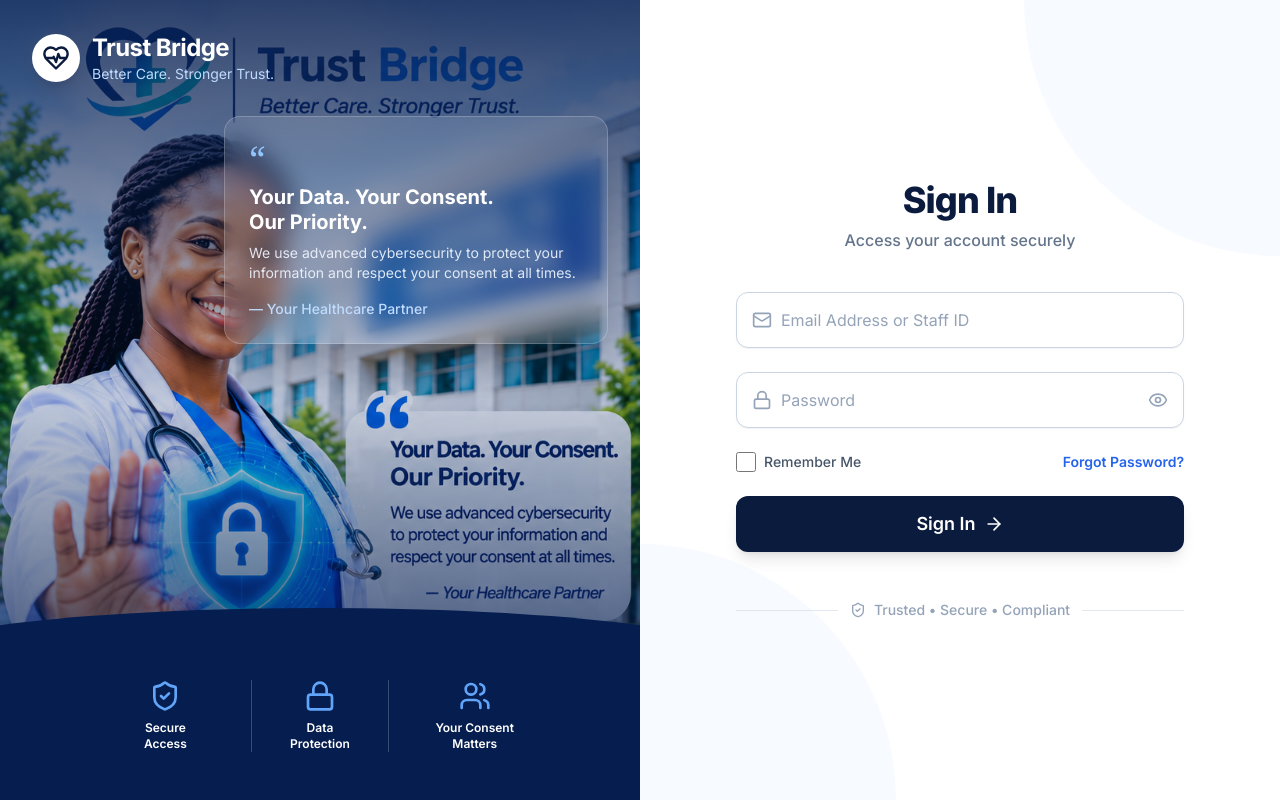
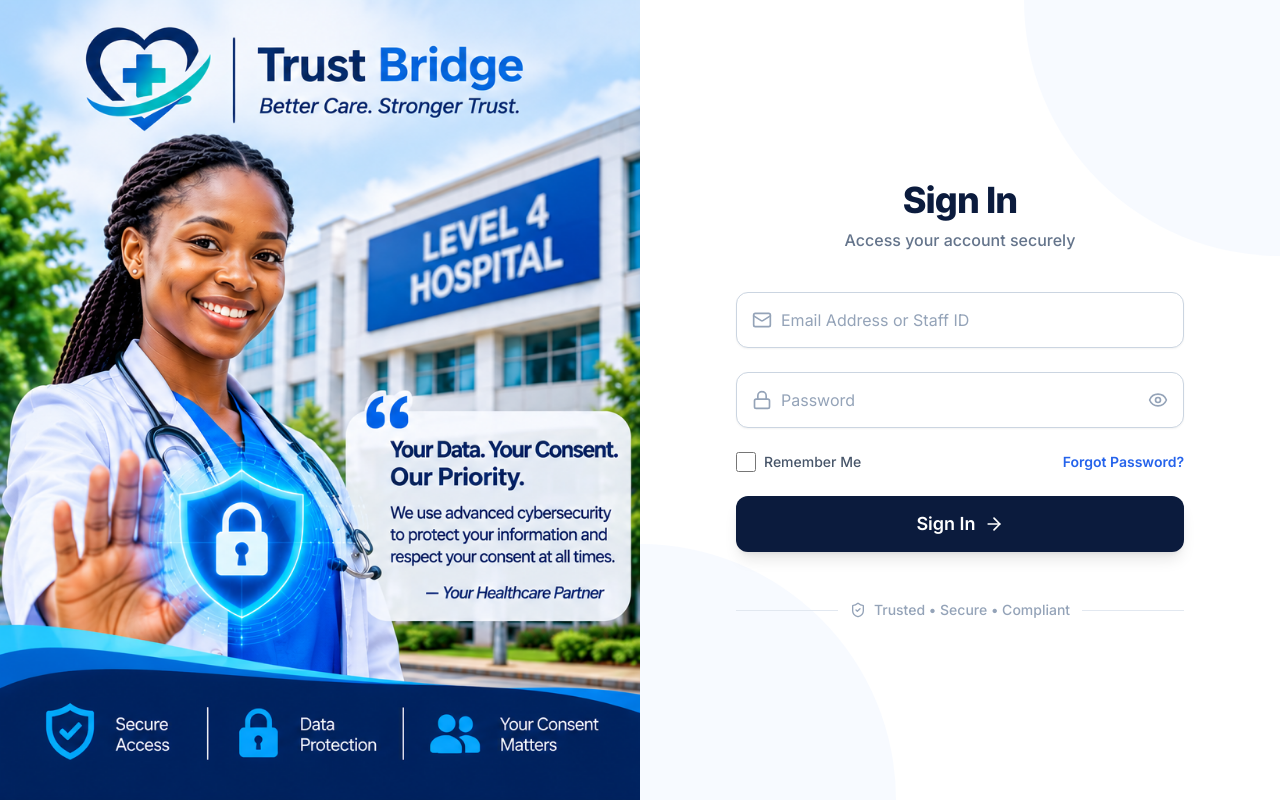
Before and after one commit to matage-sudo/trustbridge, a Next.js app in the folder frontend/: page /login in a window 1280 px wide. Built offline with nearby package versions, Linux system fonts and the light colour scheme; no server answers.

Commit message:
fix(ui): use bg-cover to fill entire left panel without bars

```diff
--- a/frontend/src/app/login/page.tsx
+++ b/frontend/src/app/login/page.tsx
@@ -3,7 +3,7 @@
 import { useState } from "react";
 import Link from "next/link";
 import { useRouter } from "next/navigation";
-import { ShieldCheck, ArrowRight, Mail, Lock, Eye, EyeOff, ShieldAlert, HeartPulse, Users, Shield } from "lucide-react";
+import { ShieldCheck, ArrowRight, Mail, Lock, Eye, EyeOff, ShieldAlert } from "lucide-react";
 import { createClient } from "@/lib/supabase";
 import { clearApiCache, getApiContext } from "@/lib/api";
 import { Button } from "@/components/ui/Button";
@@ -57,71 +57,13 @@ export default function LoginPage() {
   return (
     <div className="min-h-screen flex bg-white">
 
-      {/* ======================================================== */}
-      {/* LEFT SIDE - RECREATED POSTER (HTML/CSS ONLY)             */}
-      {/* ======================================================== */}
-      <div className="hidden lg:flex lg:w-1/2 relative overflow-hidden bg-[#061e4f] flex-col justify-between">
+      {/* LEFT SIDE - IMAGE FILLING THE ENTIRE LEFT HALF */}
+      <div
+        className="hidden lg:block lg:w-1/2 relative bg-cover bg-[center_top]"
+        style={{ backgroundImage: "url('/login-bg.png')" }}
+      />
 
-        {/* Background Image (Using your image, but covering the whole area) */}
-        <div
-          className="absolute inset-0 bg-cover bg-[center_top] opacity-80"
-          style={{ backgroundImage: "url('/login-bg.png')" }}
-        ></div>
-
-        {/* Gradient Overlays for readability */}
-        <div className="absolute inset-0 bg-gradient-to-b from-[#061e4f]/80 via-transparent to-[#061e4f]"></div>
-
-        {/* 1. TOP LOGO */}
-        <div className="relative z-10 p-8 flex items-center gap-3">
-          <div className="w-12 h-12 bg-white rounded-full flex items-center justify-center shadow-lg">
-            <HeartPulse className="w-7 h-7 text-[#0B1B3D]" />
-          </div>
-          <div>
-            <h1 className="text-2xl font-bold text-white tracking-tight">Trust Bridge</h1>
-            <p className="text-sm text-blue-200">Better Care. Stronger Trust.</p>
-          </div>
-        </div>
-
-        {/* 2. GLASSMORPHISM QUOTE BOX */}
-        <div className="relative z-10 px-8 mb-12">
-          <div className="bg-white/10 backdrop-blur-md border border-white/20 p-6 rounded-2xl max-w-sm ml-auto text-white shadow-2xl">
-            <div className="text-4xl text-blue-300 font-serif leading-none mb-2">“</div>
-            <h2 className="text-xl font-bold mb-2 leading-tight">Your Data. Your Consent.<br/>Our Priority.</h2>
-            <p className="text-sm text-blue-50/90 mb-4">
-              We use advanced cybersecurity to protect your information and respect your consent at all times.
-            </p>
-            <p className="text-sm font-medium text-blue-200">— Your Healthcare Partner</p>
-          </div>
-        </div>
-
-        {/* 3. BOTTOM WAVE & ICONS */}
-        <div className="relative z-10 w-full mt-auto">
-          {/* Wavy shape */}
-          <div className="absolute -top-10 left-0 w-full h-12 bg-[#061e4f]" style={{ clipPath: "ellipse(65% 100% at 50% 100%)" }}></div>
-
-          <div className="bg-[#061e4f] pt-8 pb-12 px-8">
-            <div className="grid grid-cols-3 gap-4 max-w-md mx-auto text-center text-white">
-              <div className="flex flex-col items-center gap-2">
-                <ShieldCheck className="w-8 h-8 text-blue-400" />
-                <span className="text-xs font-semibold">Secure<br/>Access</span>
-              </div>
-              <div className="flex flex-col items-center gap-2 border-x border-white/20">
-                <Lock className="w-8 h-8 text-blue-400" />
-                <span className="text-xs font-semibold">Data<br/>Protection</span>
-              </div>
-              <div className="flex flex-col items-center gap-2">
-                <Users className="w-8 h-8 text-blue-400" />
-                <span className="text-xs font-semibold">Your Consent<br/>Matters</span>
-              </div>
-            </div>
-          </div>
-        </div>
-
-      </div>
-
-      {/* ======================================================== */}
-      {/* RIGHT SIDE - LOGIN FORM                                  */}
-      {/* ======================================================== */}
+      {/* RIGHT SIDE - LOGIN FORM */}
       <div className="w-full lg:w-1/2 flex items-center justify-center p-6 sm:p-12 relative overflow-hidden">
 
         {/* Background Accents */}
```
